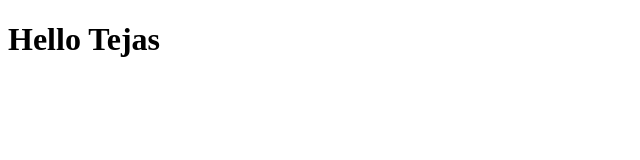
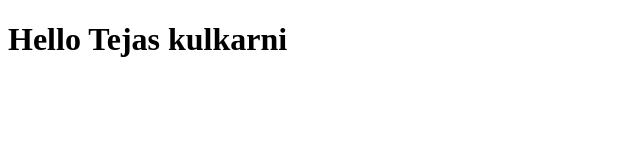
Before and after one commit to tejas08/test, a plain HTML site: page site/index.html in a window 1280 px wide. Shown: the whole page, without its empty margins (0-640 px from the left). Drawn offline with Linux system fonts and the light colour scheme.

Commit message:
my first commit

```diff
--- a/site/index.html
+++ b/site/index.html
@@ -4,6 +4,6 @@
 	<title>hello coursera</title>
 </head>
 <body>
-	<h1>Hello Tejas</h1>
+	<h1>Hello Tejas kulkarni</h1>
 </body>
 </html>
```
